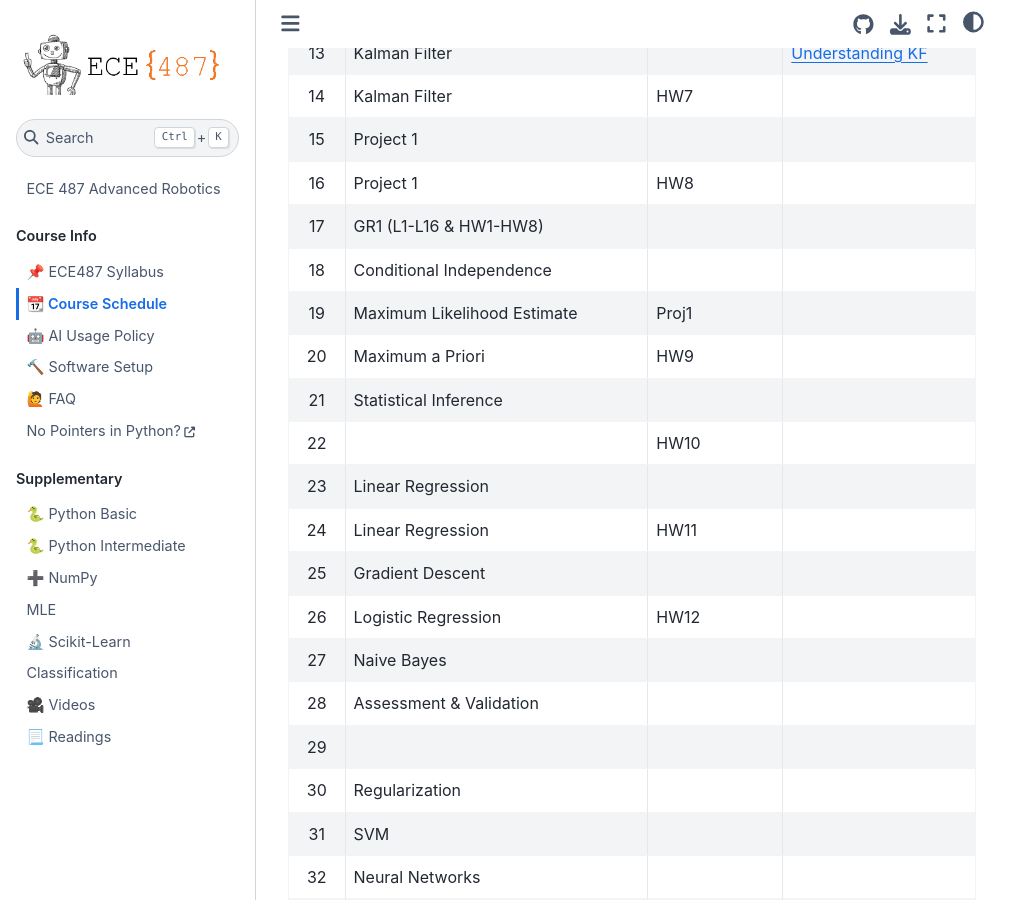
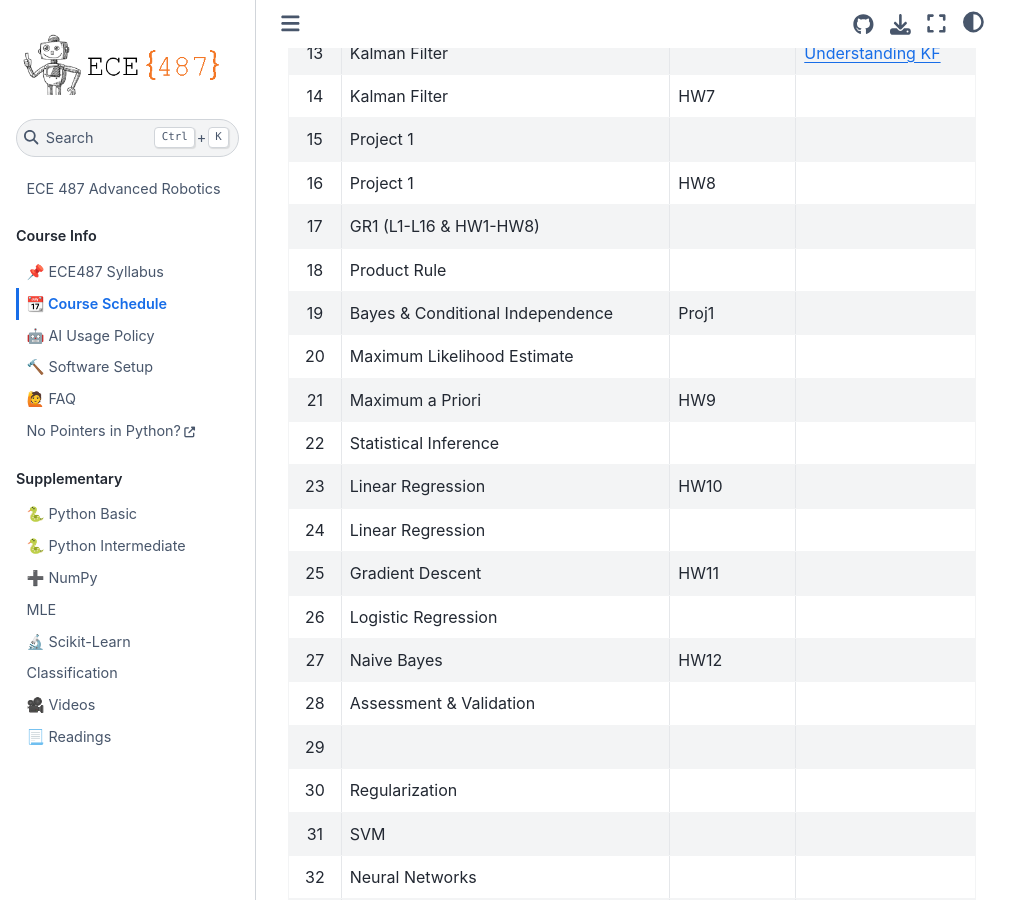
Before and after one commit to stanbaek/ece487, a Jupyter Book: the page built from docs/schedule.md, in a window 1280 px wide and 900 px high, scrolled down 980 px. Shown: the whole window, without its empty margins (0-1031 px from the left). Built offline with Jupyter Book 1.0.4 settings and Sphinx 7.4.7 and the Sphinx Book theme 1.1.4, drawn with Linux system fonts in a browser that asks for light colours.

Commit message:
Updated schedule

```diff
--- a/docs/schedule.md
+++ b/docs/schedule.md
@@ -29,16 +29,16 @@ Reading:
 |15 | Project 1                     |            |
 |16 | Project 1                     | HW8        |
 |17 | GR1 (L1-L16 & HW1-HW8)        |            |
-|18 | Conditional Independence      |            |
-|19 | Maximum Likelihood Estimate   | Proj1      |
-|20 | Maximum a Priori              | HW9        |
-|21 | Statistical Inference         |            |
-|22 |                               | HW10       |
-|23 | Linear Regression             |            |
-|24 | Linear Regression             | HW11       |
-|25 | Gradient Descent              |            |
-|26 | Logistic Regression           | HW12       |
-|27 | Naive Bayes                   |            |
+|18 | Product Rule                  |            |
+|19 | Bayes & Conditional Independence| Proj1     |
+|20 | Maximum Likelihood Estimate   |            |
+|21 | Maximum a Priori              | HW9        |
+|22 | Statistical Inference         |            |
+|23 | Linear Regression             | HW10       |
+|24 | Linear Regression             |            |
+|25 | Gradient Descent              | HW11       |
+|26 | Logistic Regression           |            |
+|27 | Naive Bayes                   | HW12       |
 |28 | Assessment & Validation       |            |
 |29 |                               |            |
 |30 | Regularization                |            |
```
